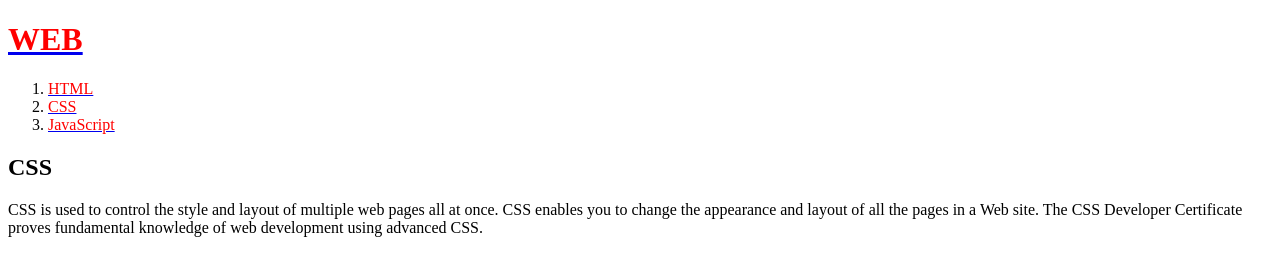
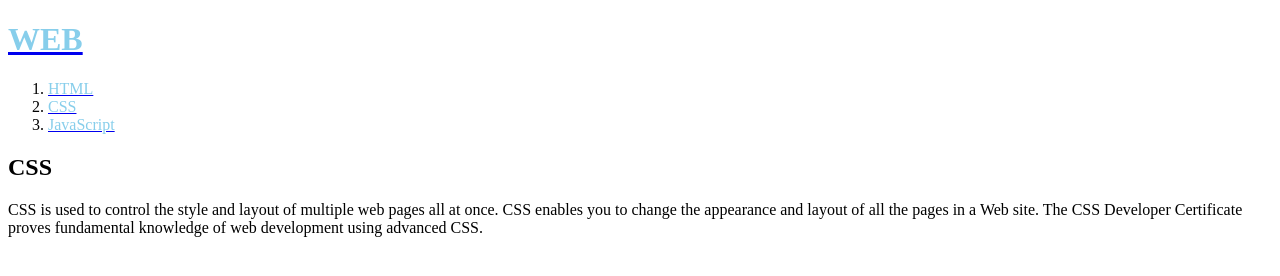
Before and after one commit to sihyun0513/web-1, a plain HTML site: page 2.html in a window 1280 px wide. Drawn offline with Linux system fonts and the light colour scheme.

Commit message:
Update 2.html

```diff
--- a/2.html
+++ b/2.html
@@ -5,11 +5,11 @@
   <meta charset="utf-8">
 </head>
 <body>
-  <h1><a href="index.html"><font color="red">WEB</font></a></h1>
+  <h1><a href="index.html"><font color="skyblue">WEB</font></a></h1>
   <ol>
-    <li><a href="1.html"><font color="red">HTML</font></a></li>
-    <li><a href="2.html"><font color="red">CSS</font></a></li>
-    <li><a href="3.html"><font color="red">JavaScript</font></a></li>
+    <li><a href="1.html"><font color="skyblue">HTML</font></a></li>
+    <li><a href="2.html"><font color="skyblue">CSS</font></a></li>
+    <li><a href="3.html"><font color="skyblue">JavaScript</font></a></li>
   </ol>
   <h2>CSS</h2
   <p>
```
